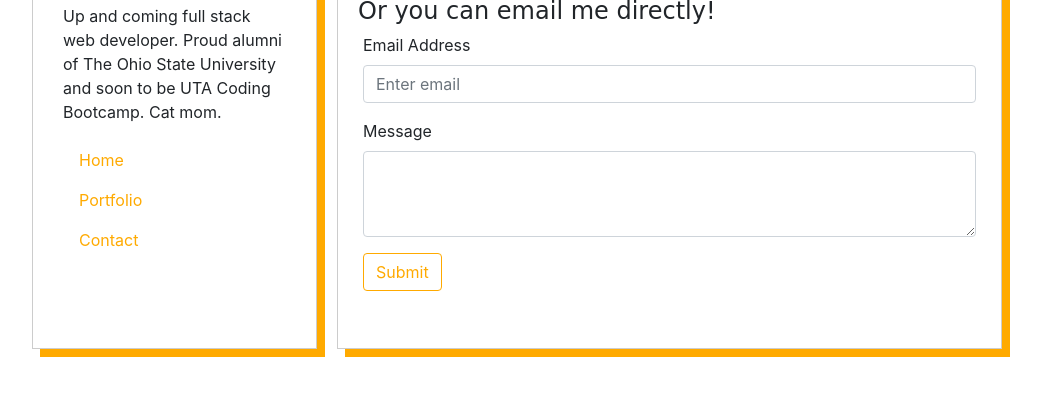
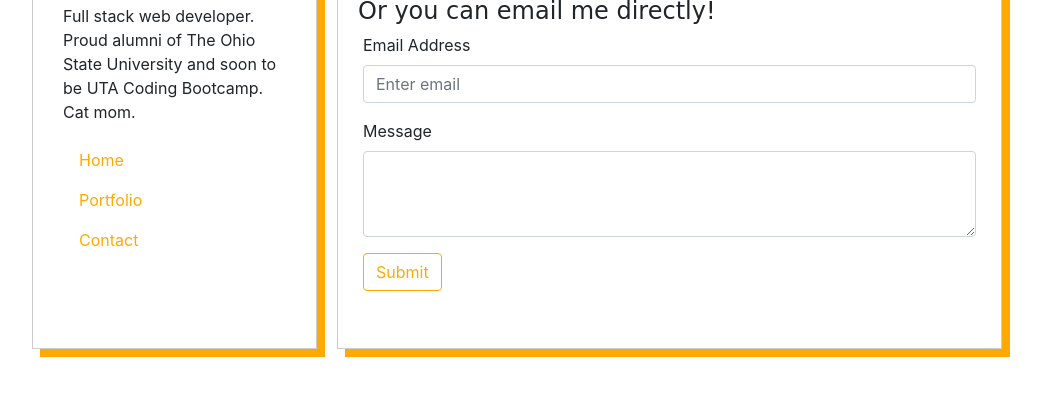
Before and after one commit to axaABIGAILi/2019-Portfolio, a plain HTML site: page contact.html in a window 1280 px wide. Shown: the part 261-656 px from the top of the page, without its empty margins (143-1184 px from the left). Drawn offline with nearby package versions, Linux system fonts and the light colour scheme; a web font is replaced by a local one.

Commit message:
update profile text

```diff
--- a/contact.html
+++ b/contact.html
@@ -18,7 +18,7 @@
                                 <img id="profileimg" class="card-img-top" src="assets/images/pfp.png" alt="Profile Image">
                                 <div class="card-body">
                                   <h5 class="card-title">Abigail DeJesús</h5>
-                                  <p class="card-text">Up and coming full stack web developer. Proud alumni of The Ohio State University and soon to be UTA Coding Bootcamp. Cat mom. </p>
+                                  <p class="card-text">Full stack web developer. Proud alumni of The Ohio State University and soon to be UTA Coding Bootcamp. Cat mom. </p>
                                   <nav class="nav flex-column">
                                         <a class="nav-link" href="index.html">Home</a>
                                         <a class="nav-link" href="portfolio.html">Portfolio</a>
```
Also changed, not shown: index.html (+1 -1 lines), portfolio.html (+1 -1 lines).
